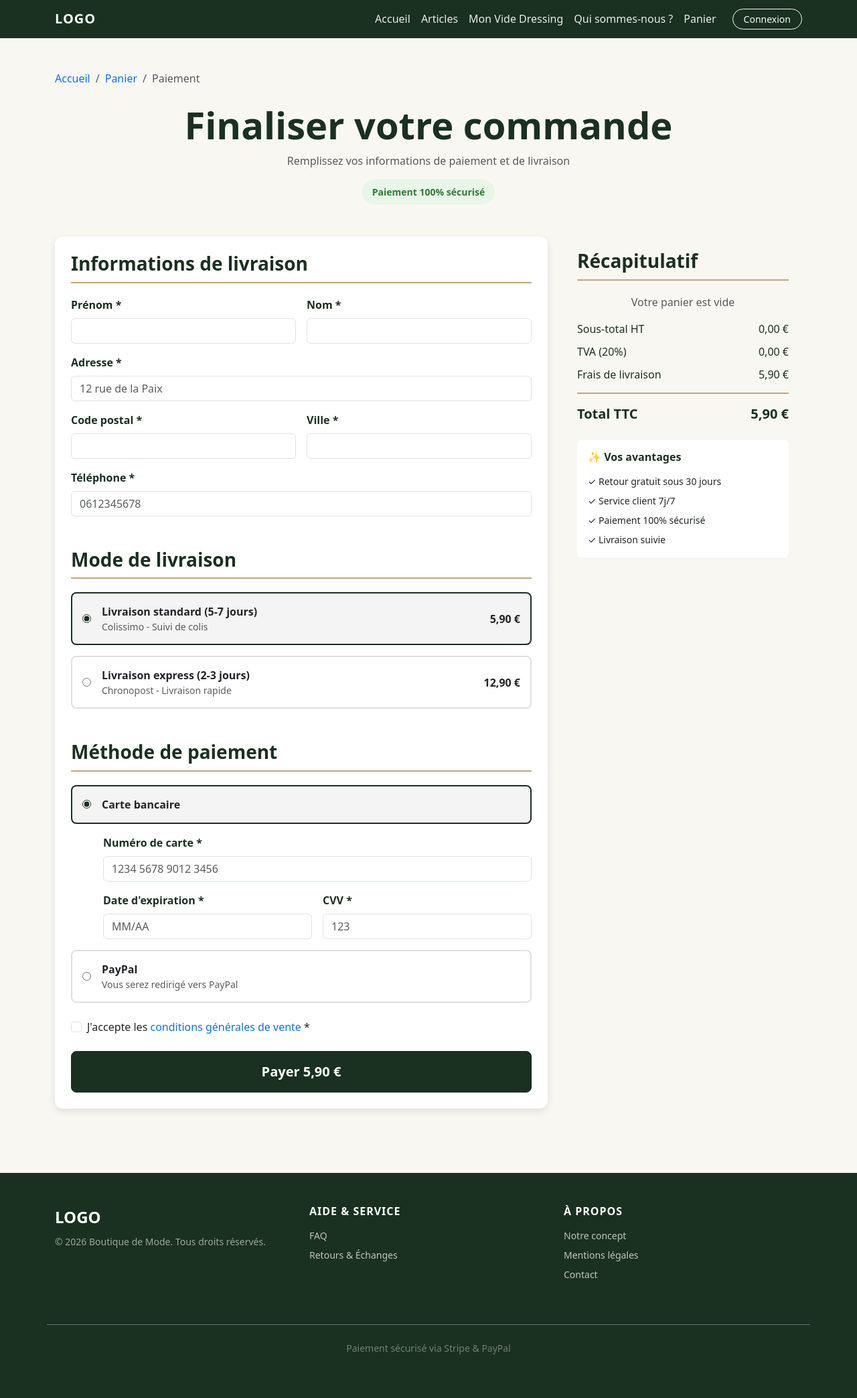
After one commit to neotxt/projet-php-b2, a PHP site: template src/views/front/paiement.php in a window 1280 px wide. The commit adds this page. Shown: the whole page at 67% size. Run offline with PHP 8.4, Linux system fonts and the light colour scheme; the template is opened without the code that fills it, so the values that code supplies are empty.

Commit message:
ajout de la page paiement

```diff
--- a/index.php
+++ b/index.php
@@ -82,6 +82,9 @@ switch ($page) {
     case 'panier':
         $pageController->displayPanier();
         break;
+    case 'paiement':
+        include_once 'src/views/front/paiement.php';
+        break;
     case 'a-propos':
         $pageController->displayAPropos();
         break;
--- /dev/null
+++ b/src/views/front/paiement.php
@@ -0,0 +1,400 @@
+<?php
+include_once 'src/views/partials/header.php';
+
+$articlesPanier = $articlesPanier ?? [];
+$sousTotalHT = 0;
+
+if (!empty($articlesPanier)) {
+    foreach ($articlesPanier as $item) {
+        $sousTotalHT += $item->getPrice();
+    }
+}
+
+$tva = $sousTotalHT * 0.20;
+$totalTTC = $sousTotalHT + $tva;
+$fraisLivraison = 5.90;
+$totalFinal = $totalTTC + $fraisLivraison;
+?>
+
+<style>
+    :root {
+        --forest-green: #1a3020;
+        --cream-bg: #f9f7f2;
+        --gold-accent: #c4a47c;
+    }
+
+    body {
+        background-color: var(--cream-bg) !important;
+    }
+
+    .payment-container {
+        background-color: #ffffff;
+        border-radius: 12px;
+        box-shadow: 0 4px 12px rgba(0, 0, 0, 0.1);
+    }
+
+    .section-title {
+        color: var(--forest-green);
+        font-weight: 700;
+        border-bottom: 2px solid var(--gold-accent);
+        padding-bottom: 10px;
+        margin-bottom: 20px;
+    }
+
+    .form-label {
+        color: var(--forest-green);
+        font-weight: 600;
+    }
+
+    .form-control:focus,
+    .form-select:focus {
+        border-color: var(--gold-accent);
+        box-shadow: 0 0 0 0.2rem rgba(196, 164, 124, 0.25);
+    }
+
+    .payment-method {
+        border: 2px solid #e0e0e0;
+        border-radius: 8px;
+        padding: 15px;
+        cursor: pointer;
+        transition: all 0.3s ease;
+    }
+
+    .payment-method:hover {
+        border-color: var(--gold-accent);
+        background-color: #fafafa;
+    }
+
+    .payment-method.selected {
+        border-color: var(--forest-green);
+        background-color: rgba(26, 48, 32, 0.05);
+    }
+
+    .payment-method input[type="radio"] {
+        accent-color: var(--forest-green);
+    }
+
+    .order-summary {
+        background-color: var(--cream-bg);
+        border-radius: 8px;
+        padding: 20px;
+    }
+
+    .summary-line {
+        display: flex;
+        justify-content: space-between;
+        margin-bottom: 10px;
+        color: var(--forest-green);
+    }
+
+    .summary-line.total {
+        font-size: 1.25rem;
+        font-weight: 700;
+        border-top: 2px solid var(--gold-accent);
+        padding-top: 15px;
+        margin-top: 15px;
+    }
+
+    .btn-pay {
+        background-color: var(--forest-green) !important;
+        border-color: var(--forest-green) !important;
+        color: #ffffff !important;
+        font-weight: 600;
+        padding: 15px 30px;
+        transition: all 0.3s ease;
+    }
+
+    .btn-pay:hover {
+        background-color: var(--gold-accent) !important;
+        border-color: var(--gold-accent) !important;
+        transform: translateY(-2px);
+        box-shadow: 0 4px 8px rgba(0, 0, 0, 0.2);
+    }
+
+    .secure-badge {
+        background-color: #e8f5e9;
+        color: #2e7d32;
+        padding: 8px 15px;
+        border-radius: 20px;
+        font-size: 0.875rem;
+        font-weight: 600;
+    }
+</style>
+
+<div class="container my-5">
+    <!-- Breadcrumb -->
+    <nav aria-label="breadcrumb" class="mb-4">
+        <ol class="breadcrumb">
+            <li class="breadcrumb-item"><a href="index.php?page=accueil" class="text-decoration-none">Accueil</a></li>
+            <li class="breadcrumb-item"><a href="index.php?page=panier" class="text-decoration-none">Panier</a></li>
+            <li class="breadcrumb-item active" aria-current="page">Paiement</li>
+        </ol>
+    </nav>
+
+    <!-- Titre principal -->
+    <div class="text-center mb-5">
+        <h1 class="display-4 fw-bold" style="color: var(--forest-green);">Finaliser votre commande</h1>
+        <p class="text-muted">Remplissez vos informations de paiement et de livraison</p>
+        <div class="d-flex justify-content-center mt-3">
+            <span class="secure-badge">
+                 Paiement 100% sécurisé
+            </span>
+        </div>
+    </div>
+
+    <div class="row g-4">
+        <div class="col-lg-8">
+            <div class="payment-container p-4">
+                <form id="paymentForm" action="index.php?page=confirmation-commande" method="POST">
+
+                    <section class="mb-5">
+                        <h3 class="section-title"> Informations de livraison</h3>
+
+                        <div class="row g-3">
+                            <div class="col-md-6">
+                                <label for="prenom" class="form-label">Prénom *</label>
+                                <input type="text" class="form-control" id="prenom" name="prenom" required>
+                            </div>
+                            <div class="col-md-6">
+                                <label for="nom" class="form-label">Nom *</label>
+                                <input type="text" class="form-control" id="nom" name="nom" required>
+                            </div>
+                            <div class="col-12">
+                                <label for="adresse" class="form-label">Adresse *</label>
+                                <input type="text" class="form-control" id="adresse" name="adresse" placeholder="12 rue de la Paix" required>
+                            </div>
+                            <div class="col-md-6">
+                                <label for="codePostal" class="form-label">Code postal *</label>
+                                <input type="text" class="form-control" id="codePostal" name="code_postal" pattern="[0-9]{5}" required>
+                            </div>
+                            <div class="col-md-6">
+                                <label for="ville" class="form-label">Ville *</label>
+                                <input type="text" class="form-control" id="ville" name="ville" required>
+                            </div>
+                            <div class="col-12">
+                                <label for="telephone" class="form-label">Téléphone *</label>
+                                <input type="tel" class="form-control" id="telephone" name="telephone" pattern="[0-9]{10}" placeholder="0612345678" required>
+                            </div>
+                        </div>
+                    </section>
+
+                    <section class="mb-5">
+                        <h3 class="section-title"> Mode de livraison</h3>
+
+                        <div class="payment-method mb-3 selected" onclick="selectShipping(this)">
+                            <div class="d-flex align-items-center">
+                                <input type="radio" name="livraison" value="standard" id="standard" checked>
+                                <label for="standard" class="ms-3 mb-0 flex-grow-1">
+                                    <strong>Livraison standard (5-7 jours)</strong>
+                                    <div class="text-muted small">Colissimo - Suivi de colis</div>
+                                </label>
+                                <span class="fw-bold">5,90 €</span>
+                            </div>
+                        </div>
+
+                        <div class="payment-method" onclick="selectShipping(this)">
+                            <div class="d-flex align-items-center">
+                                <input type="radio" name="livraison" value="express" id="express">
+                                <label for="express" class="ms-3 mb-0 flex-grow-1">
+                                    <strong>Livraison express (2-3 jours)</strong>
+                                    <div class="text-muted small">Chronopost - Livraison rapide</div>
+                                </label>
+                                <span class="fw-bold">12,90 €</span>
+                            </div>
+                        </div>
+                    </section>
+
+                    <section class="mb-4">
+                        <h3 class="section-title">Méthode de paiement</h3>
+
+                        <div class="payment-method mb-3 selected" onclick="selectPayment(this)">
+                            <div class="d-flex align-items-center">
+                                <input type="radio" name="payment_method" value="carte" id="carte" checked>
+                                <label for="carte" class="ms-3 mb-0">
+                                    <strong>Carte bancaire</strong>
+                                </label>
+                            </div>
+                        </div>
+
+                        <div id="carteForm" class="mt-3 ms-5">
+                            <div class="row g-3">
+                                <div class="col-12">
+                                    <label for="cardNumber" class="form-label">Numéro de carte *</label>
+                                    <input type="text" class="form-control" id="cardNumber" name="card_number"
+                                           placeholder="1234 5678 9012 3456" maxlength="19" required>
+                                </div>
+                                <div class="col-md-6">
+                                    <label for="cardExpiry" class="form-label">Date d'expiration *</label>
+                                    <input type="text" class="form-control" id="cardExpiry" name="card_expiry"
+                                           placeholder="MM/AA" maxlength="5" required>
+                                </div>
+                                <div class="col-md-6">
+                                    <label for="cardCVC" class="form-label">CVV *</label>
+                                    <input type="text" class="form-control" id="cardCVC" name="card_cvc"
+                                           placeholder="123" maxlength="3" required>
+                                </div>
+                            </div>
+                        </div>
+
+                        <div class="payment-method mt-3" onclick="selectPayment(this)">
+                            <div class="d-flex align-items-center">
+                                <input type="radio" name="payment_method" value="paypal" id="paypal">
+                                <label for="paypal" class="ms-3 mb-0">
+                                    <strong>PayPal</strong>
+                                    <div class="text-muted small">Vous serez redirigé vers PayPal</div>
+                                </label>
+                            </div>
+                        </div>
+                    </section>
+
+                    <div class="form-check mb-4">
+                        <input class="form-check-input" type="checkbox" id="cgu" required>
+                        <label class="form-check-label" for="cgu">
+                            J'accepte les <a href="#" class="text-decoration-none">conditions générales de vente</a> *
+                        </label>
+                    </div>
+
+                    <div class="d-grid">
+                        <button type="submit" class="btn btn-pay btn-lg">
+                             Payer <?= number_format($totalFinal, 2, ',', ' ') ?> €
+                        </button>
+                    </div>
+                </form>
+            </div>
+        </div>
+
+        <div class="col-lg-4">
+            <div class="order-summary position-sticky" style="top: 20px;">
+                <h3 class="section-title"> Récapitulatif</h3>
+
+                <?php if (!empty($articlesPanier)): ?>
+                    <div class="mb-3">
+                        <?php foreach ($articlesPanier as $item): ?>
+                            <div class="d-flex justify-content-between mb-2 pb-2 border-bottom">
+                                <div class="flex-grow-1">
+                                    <div class="fw-semibold"><?= htmlspecialchars($item->getTitle()) ?></div>
+                                    <div class="text-muted small">Taille : <?= htmlspecialchars($item->getSize()) ?></div>
+                                </div>
+                                <div class="text-end fw-semibold">
+                                    <?= number_format($item->getPrice(), 2, ',', ' ') ?> €
+                                </div>
+                            </div>
+                        <?php endforeach; ?>
+                    </div>
+                <?php else: ?>
+                    <p class="text-muted text-center">Votre panier est vide</p>
+                <?php endif; ?>
+
+                <div class="summary-line">
+                    <span>Sous-total HT</span>
+                    <span><?= number_format($sousTotalHT, 2, ',', ' ') ?> €</span>
+                </div>
+                <div class="summary-line">
+                    <span>TVA (20%)</span>
+                    <span><?= number_format($tva, 2, ',', ' ') ?> €</span>
+                </div>
+                <div class="summary-line">
+                    <span>Frais de livraison</span>
+                    <span id="fraisLivraison"><?= number_format($fraisLivraison, 2, ',', ' ') ?> €</span>
+                </div>
+                <div class="summary-line total">
+                    <span>Total TTC</span>
+                    <span id="totalFinal"><?= number_format($totalFinal, 2, ',', ' ') ?> €</span>
+                </div>
+
+                <div class="mt-4 p-3 bg-white rounded">
+                    <h6 class="fw-bold mb-3" style="color: var(--forest-green);">✨ Vos avantages</h6>
+                    <ul class="list-unstyled mb-0 small">
+                        <li class="mb-2">✓ Retour gratuit sous 30 jours</li>
+                        <li class="mb-2">✓ Service client 7j/7</li>
+                        <li class="mb-2">✓ Paiement 100% sécurisé</li>
+                        <li>✓ Livraison suivie</li>
+                    </ul>
+                </div>
+            </div>
+        </div>
+    </div>
+</div>
+
+<script>
+    function selectPayment(element) {
+        var methods = document.querySelectorAll('.payment-method');
+        for (var i = 0; i < methods.length; i++) {
+            methods[i].classList.remove('selected');
+        }
+        element.classList.add('selected');
+        element.querySelector('input[type="radio"]').checked = true;
+
+        var carteForm = document.getElementById('carteForm');
+        var carteRadio = document.getElementById('carte');
+        if (carteRadio.checked) {
+            carteForm.style.display = 'block';
+        } else {
+            carteForm.style.display = 'none';
+        }
+    }
+
+    function selectShipping(element) {
+        var methods = document.querySelectorAll('.payment-method');
+        for (var i = 0; i < methods.length; i++) {
+            var input = methods[i].querySelector('input[name="livraison"]');
+            if (input) {
+                methods[i].classList.remove('selected');
+            }
+        }
+        element.classList.add('selected');
+        element.querySelector('input[type="radio"]').checked = true;
+
+        var value = element.querySelector('input[type="radio"]').value;
+        var frais = value === 'express' ? 12.90 : 5.90;
+
+        var sousTotalHT = <?= $sousTotalHT ?>;
+        var tva = <?= $tva ?>;
+        var totalTTC = sousTotalHT + tva + frais;
+
+        document.getElementById('fraisLivraison').textContent = frais.toFixed(2).replace('.', ',') + ' €';
+        document.getElementById('totalFinal').textContent = totalTTC.toFixed(2).replace('.', ',') + ' €';
+        document.querySelector('.btn-pay').innerHTML = '🔒 Payer ' + totalTTC.toFixed(2).replace('.', ',') + ' €';
+    }
+
+    document.getElementById('cardNumber').addEventListener('input', function(e) {
+        var value = e.target.value.replace(/\s/g, '');
+        var formatted = '';
+        for (var i = 0; i < value.length; i++) {
+            if (i > 0 && i % 4 === 0) {
+                formatted += ' ';
+            }
+            formatted += value[i];
+        }
+        e.target.value = formatted;
+    });
+
+    document.getElementById('cardExpiry').addEventListener('input', function(e) {
+        var value = e.target.value.replace(/\D/g, '');
+        if (value.length >= 2) {
+            value = value.substring(0, 2) + '/' + value.substring(2, 4);
+        }
+        e.target.value = value;
+    });
+
+    document.getElementById('paymentForm').addEventListener('submit', function(e) {
+        e.preventDefault();
+
+        if (!document.getElementById('cgu').checked) {
+            alert('Veuillez accepter les conditions générales de vente');
+            return;
+        }
+
+        if (document.getElementById('paypal').checked) {
+            alert('Redirection vers PayPal...');
+            return;
+        }
+
+        alert('Paiement en cours de traitement...');
+        this.submit();
+    });
+</script>
+
+<?php
+include_once 'src/views/partials/footer.php';
+?>
```
Also changed, not shown: src/controllers/ArticleController.php (+30 -0 lines).
